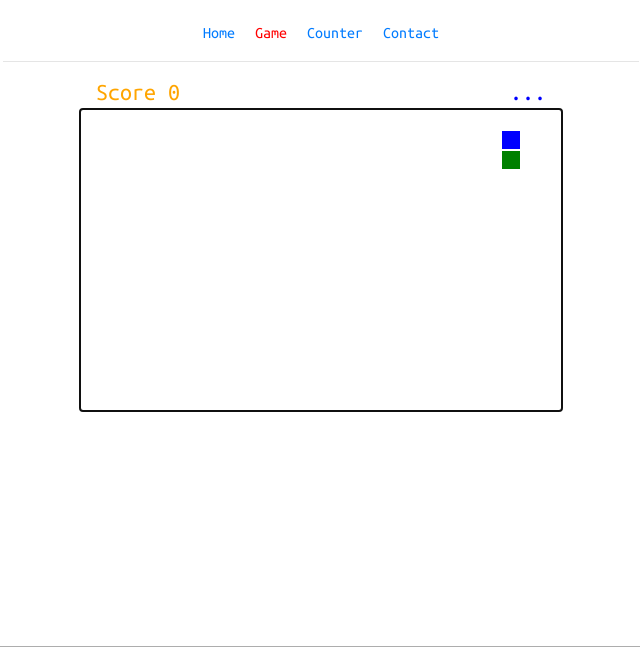
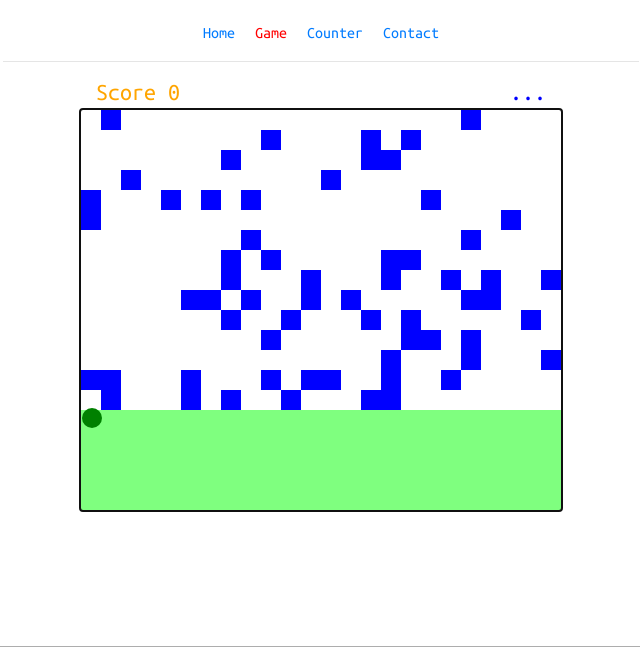
Before and after one commit to Yawmus/yes-amen, a React app in the folder app/: page /game in a window 1280 px wide. Shown: the part 81-745 px from the top of the page, without its empty margins (319-959 px from the left). Built offline with nearby package versions, Linux system fonts and the light colour scheme; no server answers.

Commit message:
Progress on millipede, some nice prototyping abstractions made

```diff
--- a/app/src/containers/game/millipede/input.js
+++ b/app/src/containers/game/millipede/input.js
@@ -1,26 +1,84 @@
+const props = require('./props');
+const { spawnProp } = require('./logic');
+
 exports.setup = (_this) => {
   _this.canvas.addEventListener( "keydown", keyDown.bind(_this), true);
-
-
+  _this.canvas.addEventListener( "mousemove", mouseMove.bind(_this), true);
+  _this.canvas.addEventListener( "mousedown", mouseDown.bind(_this), true);
+  fire = fire.bind(_this);
 }
 
+function fire(){
+  let player = this.gameState.props.filter(prop => prop.name == "player")[0]
+  if(player === undefined)
+  {
+    return;
+  }
+
+  let bullet = props['bullet'];
+  let x = player.x + player.size/2 - 3;
+  let y = player.y + player.size/2;
+
+  spawnProp(bullet, x, y)
+}
+
+function mouseDown(e)
+{
+  fire();
+}
+
+function mouseMove(e)
+{
+  var rect = this.canvas.getBoundingClientRect();
+  let player = this.gameState.props.filter(prop => prop.name == "player")[0]
+  if(player === undefined)
+  {
+    return;
+  }
+
+  let x = e.clientX - rect.left
+  let y = e.clientY - rect.top
+
+  if(x < 0){
+    x = 0;
+  }
+  if(y < this.canvas.height - this.gameState.boundHeight + player.size/2)
+  {
+    y = this.canvas.height - this.gameState.boundHeight + player.size/2;
+  }
+
+  player.dx = x - (player.size/2) - 2;
+  player.dy = y - (player.size/2) - 2;
+}
 
 function keyDown(e) {
+  let player = this.gameState.props.filter(prop => prop.name == "player")[0]
+
+  if(player === undefined)
+  {
+    return;
+  }
+
+  if(e.keyCode === 32) // fire
+  {
+    fire();
+  }
   if(e.keyCode === 37) // left
   {
-    this.gameState.dir = 'l';
+    player.dx -= player.speed
   }
   if(e.keyCode === 38) // up
   {
-    this.gameState.dir = 'u';
+    player.dy -= player.speed
   }
   if(e.keyCode === 39) // right
   {
-    this.gameState.dir = 'r';
+    player.dx += player.speed
   }
   if(e.keyCode === 40) // down
   {
-    this.gameState.dir = 'd';
+    player.dy += player.speed
   }
+
   e.preventDefault();
 }
--- a/app/src/containers/game/millipede/logic.js
+++ b/app/src/containers/game/millipede/logic.js
@@ -1,4 +1,5 @@
 const uuidv1 = require('uuid/v1');
+const props = require('./props');
 let gs;
 let ctx;
 let canvas;
@@ -8,126 +9,85 @@ let init = (_canvas, gameState) => {
   ctx = canvas.getContext('2d')
   gs = gameState;
 
-  addProp({
-    name: 'player',
-    grow: false,
-    segments: [{ x: 20, y: 20, fill: "blue" }],
-    update: function(gs) {
-      let head = { ...this.segments[0] };
+  let player = props['player'];
+  let x = Math.floor(canvas.width / 2) + 10
+  let y = canvas.height - 50
+  spawnProp(player, x, y);
 
-      switch(gs.dir)
+  let mushroom = props['mushroom'];
+  let xSteps = canvas.width / mushroom.size;
+  let ySteps = (canvas.height - gs.boundHeight) / mushroom.size;
+
+  for(let j=0; j<ySteps; j++)
+  {
+    for(let i=0; i<xSteps; i++)
+    {
+      if(Math.random() > .9 - j*.01)
       {
-        case 'l':
-          head.x -= gs.blockSize
-          break;
-        case 'u':
-          head.y -= gs.blockSize
-          break;
-        case 'r':
-          head.x += gs.blockSize
-          break;
-        case 'd':
-          head.y += gs.blockSize
-          break;
-        default:
-          break;
+        x = i * mushroom.size;
+        y = j * mushroom.size;
+        spawnProp(mushroom, x, y);
       }
+    }
+  }
 
-      // Collision
-      let hitSeg = this.segments.filter((seg) => seg.x === head.x && seg.y === head.y);
-      if(hitSeg.length)
-      {
-        this.segments.forEach((seg) => {
-          if(seg.x === head.x && seg.y === head.y)
-          {
-            seg.fill = "red"
-          }
-        })
-        gs.fail = true;
-        return;
-      }
-      if(head.x < 0 || head.x + gs.blockSize > canvas.width ||
-         head.y < 0 || head.y + gs.blockSize > canvas.height)
-      {
-        this.segments[0].fill = "red"
-        gs.fail = true;
-        return;
-      }
-
-      for(let i=0; i<gs.props.length; i++)
-      {
-        let prop = gs.props[i];
-        if(prop.name === 'food' && head.x === prop.x && head.y === prop.y)
-        {
-          gs.props.splice(i, 1);
-          this.grow = true;
-          break;
-        }
-      }
-
-      if(this.grow)
-      {
-        this.grow = false;
-        gs.score.update();
-      }
-      else
-      {
-        this.segments.pop();
-      }
-
-      this.segments.unshift(head);
-    }
-  });
+  let millipede = props['millipede'];
+  spawnProp(millipede, 0, 0);
 }
 
 let update = (delta) => {
-  if(!gs.props.filter((prop) => prop.name === 'food').length)
-  {
-    let x = (Math.random() * canvas.width) / gs.blockSize;
-    x = Math.floor(x) * gs.blockSize;
-    let y = (Math.random() * canvas.height) / gs.blockSize;
-    y = Math.floor(y) * gs.blockSize;
-    addProp({
-      name: 'food',
-      x: x,
-      y: y,
-      fill: "green",
-    });
-  }
-
   gs.props.forEach((prop) => {
     if(prop.update !== undefined)
     {
-      prop.update(gs);
+      prop.update(gs, canvas);
     }
-    draw(prop);
+    prop.draw(ctx);
   });
 
   return gs;
 }
 
-function addProp(prop)
+function spawnProp(prop, x, y)
 {
-  gs.props.push({id: uuidv1(), ...prop})
+  const newProp = Object.assign(
+    {
+      id: uuidv1(),
+      x: x,
+      y: y
+    },
+    prop
+  )
+
+  gs.props.push(newProp);
 }
 
-function draw({x, y, fill, segments})
+function draw({name, x, y, fill, size, segments, draw})
 {
+  if(draw !== undefined)
+  {
+    draw(ctx);
+  }
   if(segments !== undefined)
   {
     segments.forEach((seg) => {
       ctx.fillStyle = seg.fill;
-      ctx.fillRect(seg.x + 1, seg.y + 1, gs.blockSize - 2, gs.blockSize - 2);
+      ctx.fillRect(seg.x + 1, seg.y + 1, size - 2, size - 2);
     })
   }
   else
   {
     ctx.fillStyle = fill;
-    ctx.fillRect(x + 1, y + 1, gs.blockSize - 2, gs.blockSize - 2);
+    ctx.beginPath();
+    ctx.moveTo(x + size / 2, y);
+    ctx.lineTo(x, y + size);
+    ctx.lineTo(x + size / 2 , y + size / 2);
+    ctx.lineTo(x + size, y + size);
+    ctx.fill();
   }
 }
 
 export {
-    init,
-    update,
+  init,
+  update,
+  spawnProp
 };
--- a/app/src/containers/game/millipede/millipedeContainer.js
+++ b/app/src/containers/game/millipede/millipedeContainer.js
@@ -10,7 +10,6 @@ class Millipede extends React.Component {
     super(props);
     this.focus = React.createRef();
     this.start = this.start.bind(this);
-    this.setFPS = this.setFPS.bind(this);
   }
 
   componentDidMount() {
@@ -25,19 +24,17 @@ class Millipede extends React.Component {
     this.gameState = {
       props: [],
       blockSize: 20,
-      fps: 4,
+      fps: 60,
       fail: false,
-      dir: 'r',
+      boundHeight: 100,
       score: {
         update: function(){
           this.gameState.score.value++;
-          this.gameState.fps++;
-          clearInterval(this.game);
-          this.setFPS();
         },
         value: 0
       },
-      then: Date.now()
+      then: Date.now(),
+      deleteQueue: []
     }
 
     this.gameState.score.update = this.gameState.score.update.bind(this);
@@ -45,12 +42,7 @@ class Millipede extends React.Component {
 
     init(this.canvas, this.gameState);
     this.refs.canvas.focus();
-    clearInterval(this.game);
-    this.setFPS();
-  }
 
-  setFPS()
-  {
     this.game = setInterval(
       () => this.tick(),
       1000/this.gameState.fps
@@ -91,7 +83,6 @@ class Millipede extends React.Component {
       return;
     }
 
-
     var interval = 1000/this.gameState.fps;
     let delta = this.state.tick - this.gameState.then;
     // Game loop
@@ -104,9 +95,15 @@ class Millipede extends React.Component {
     ctx.setTransform(1, 0, 0, 1, 0, 0);
     ctx.clearRect(0, 0, this.canvas.width, this.canvas.height);
     ctx.restore();
+    ctx.fillStyle = "rgba(0, 255, 0, 0.5)";
+    ctx.fillRect(0, this.canvas.height - this.gameState.boundHeight, this.canvas.width, this.gameState.boundHeight)
 
     delta /= 100;
     this.gameState = update(ctx, delta, this.gameState);
+
+    this.gameState.props = this.gameState.props.filter(
+      (prop) => !this.gameState.deleteQueue.includes(prop.id)
+    )
   }
 
   render() {
@@ -116,7 +113,7 @@ class Millipede extends React.Component {
 
     return (
       <div className='container'>
-        <canvas tabIndex='1' ref='canvas' className='canvas' width={480} height={300}/>
+        <canvas tabIndex='1' ref='canvas' className='canvas' width={480} height={400}/>
         <h4 className='score'>Score {score}</h4>
         { this.props.highscore.isFetching ?
         <h4 className='highscore'>...</h4> :
--- /dev/null
+++ b/app/src/containers/game/millipede/props.js
@@ -0,0 +1,189 @@
+export const player = {
+  name: 'player',
+  size: 20,
+  life: 4,
+  draw: function(ctx)
+  {
+    ctx.fillStyle = "white";
+    ctx.beginPath();
+    ctx.moveTo(this.x + this.size / 2, this.y);
+    ctx.lineTo(this.x, this.y + this.size);
+    ctx.lineTo(this.x + this.size / 2 , this.y + this.size / 2);
+    ctx.lineTo(this.x + this.size, this.y + this.size);
+    ctx.lineTo(this.x + this.size / 2, this.y);
+    ctx.fill();
+    ctx.strokeStyle = 'black';
+    ctx.stroke();
+  },
+  update: function(gs, canvas) {
+    // Collision
+    if(this.x < 0 || this.x + this.size > canvas.width ||
+      this.y < 0 || this.y + this.size > canvas.height)
+    {
+      this.x = this.oldX;
+      this.y = this.oldY;
+      return;
+    }
+      this.x = this.dx;
+      this.y = this.dy;
+  },
+  hit: function(gs){
+    if(--this.life <= 0)
+    {
+      gs.fail = true;
+    }
+  }
+}
+
+export const millipede = {
+  name: 'millipede',
+  size: 20,
+  speed: 1,
+  dir: 'r',
+  globalDir: 'd',
+  yDist: 0,
+  draw: function(ctx)
+  {
+    ctx.fillStyle = "green";
+    ctx.beginPath();
+    ctx.arc(this.x+this.size/2,this.y+this.size/2,this.size/2,0,2*Math.PI);
+    ctx.fill();
+  },
+  hit: function(gs)
+  {
+      gs.deleteQueue.push(this.id);
+  },
+  update: function(gs, canvas) {
+    let oldX = this.x;
+    let oldY = this.y;
+    let changed = false;
+
+    let modX = 0;
+    let modY = 0;
+    switch(this.dir)
+    {
+      case 'l':
+        modX = -1;
+        break;
+      case 'r':
+        modX = 1;
+        break;
+      case 'u':
+        modY = -1;
+        break;
+      case 'd':
+        modY = 1;
+        break;
+    }
+
+    this.x += modX * this.speed;
+    this.y += modY * this.speed;
+
+    //if(['d', 'u'].includes(this.dir) && this.y >= yStep)
+    //{
+      //this.y
+    //}
+
+    let collided = gs.props.filter((prop) => {
+      if(prop.name != 'bullet'
+        && this.x + this.size > prop.x
+        && this.x < prop.x + prop.size
+        && this.y < prop.y + prop.size
+        && this.y + this.size > prop.y)
+      {
+        if(prop.name == 'mushroom'){
+          if(['l', 'r'].includes(this.dir))
+          {
+            changed = true;
+            this.dir = this.globalDir;
+          }
+        }
+        else if(prop.name == 'player')
+        {
+          prop.hit(gs);
+        }
+        return true;
+      }
+      else
+      {
+        return false;
+      }
+    })
+
+    if(collided.length)
+    {
+      //gs.deleteQueue.push(this.id);
+    }
+    // Collision
+    if(this.x < 0 || this.x + this.size > canvas.width ||
+      this.y < 0 || this.y + this.size > canvas.height)
+    {
+      this.x = this.oldX;
+      this.y = this.oldY;
+      return;
+    }
+    if(!changed)
+    {
+    }
+  }
+}
+
+export const mushroom = {
+  name: 'mushroom',
+  size: 20,
+  fill: [
+    "#FF0000",
+    "#DD0000",
+    "#AA0000",
+    "blue",
+  ],
+  life: 4,
+  draw: function(ctx)
+  {
+    ctx.fillStyle = this.fill[this.life-1];
+    ctx.fillRect(this.x, this.y, this.size, this.size);
+  },
+  hit: function(gs)
+  {
+    if(--this.life <= 0)
+    {
+      gs.deleteQueue.push(this.id);
+    }
+  }
+}
+
+export const bullet = {
+  name: 'bullet',
+  speed: 6,
+  size: 6,
+  draw: function(ctx)
+  {
+    ctx.fillStyle = "black";
+    ctx.beginPath();
+    ctx.arc(this.x+this.size/2,this.y,this.size/2,0,2*Math.PI);
+    ctx.fill();
+  },
+  update: function(gs, canvas)
+  {
+    this.y -= this.speed;
+    let collided = gs.props.filter((prop) => {
+      if(prop.name != 'bullet' && prop.name != 'player'
+        && this.x + this.size > prop.x
+        && this.x < prop.x + prop.size
+        && this.y < prop.y + prop.size
+        && this.y + this.size > prop.y)
+      {
+        prop.hit(gs);
+        return true;
+      }
+      else
+      {
+        return false;
+      }
+    })
+    if(this.y < 0 || collided.length)
+    {
+      gs.deleteQueue.push(this.id);
+    }
+  }
+}
--- a/app/src/containers/game/style.css
+++ b/app/src/containers/game/style.css
@@ -1,6 +1,7 @@
 .canvas{
   border: 2px solid black;
   margin: 30px 0;
+  cursor: none;
 }
 .container{
   width: 500px;
```
